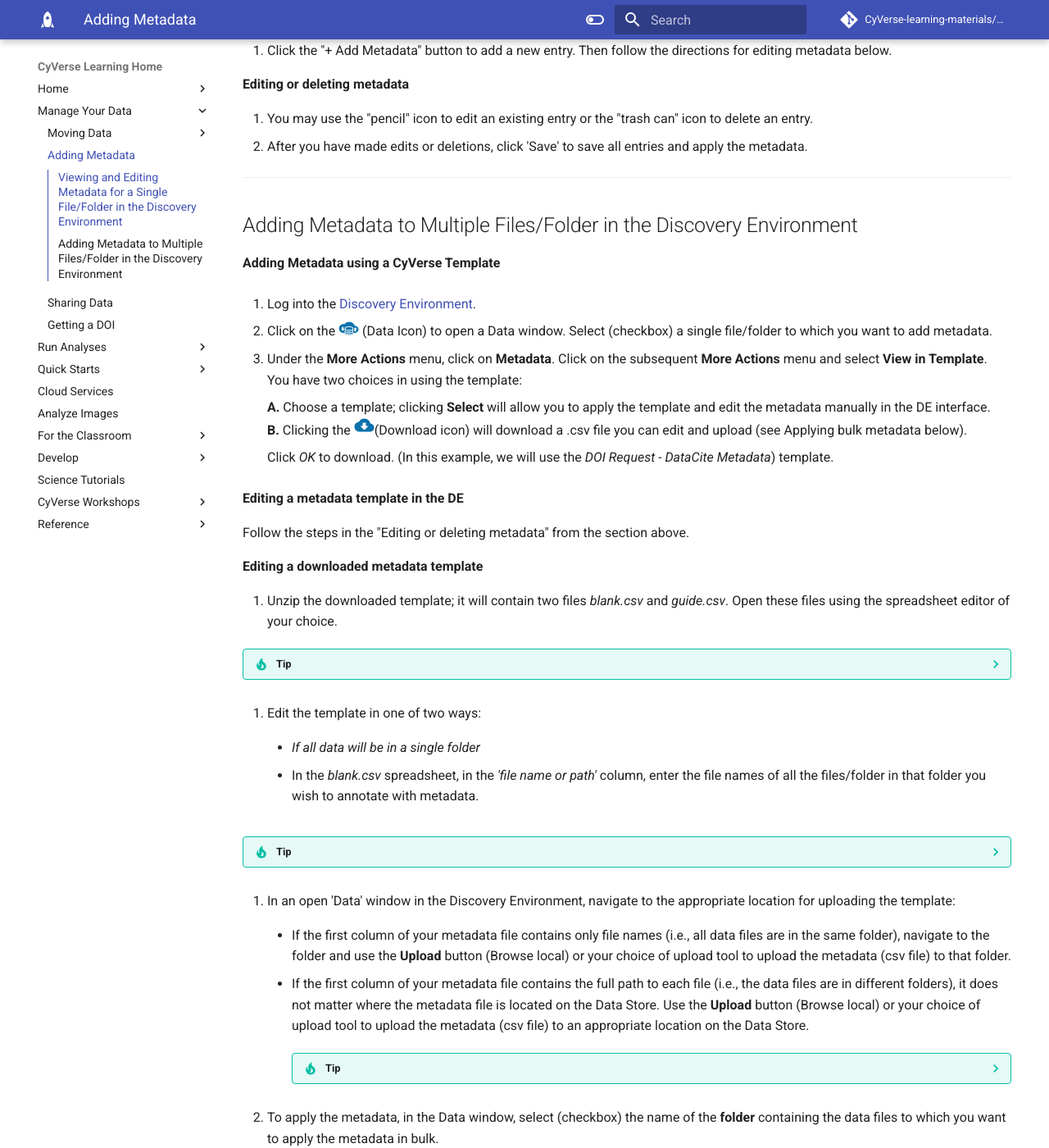
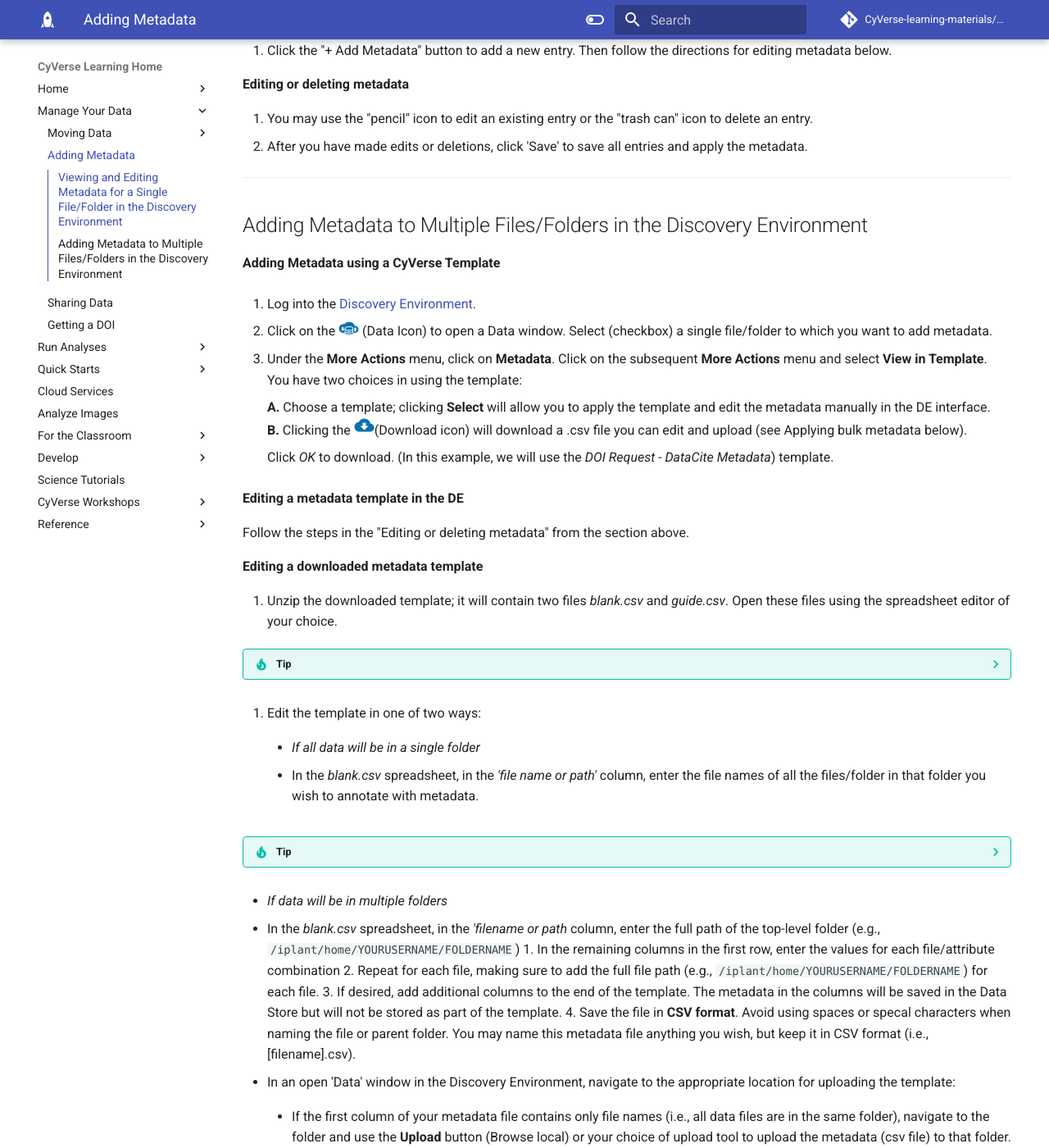
Before and after one commit to CyVerse-learning-materials/learning-materials-home, an MkDocs documentation site: the page built from docs/ds/metadata.md, in a window 1280 px wide and 1400 px high, scrolled down 1341 px. Shown: the whole window at 82% size. Built offline with MkDocs 1.6.1 and Material for MkDocs 9.7.7, drawn with Linux system fonts in a browser that asks for light colours; some web fonts are replaced; a script that is not in the unit is left out; comment, search, counter and statistics services are not loaded; some of the changed lines change nothing that is shown; some of the changed text lies outside the part shown.

Commit message:
Word edits + format bullets per Tony

```diff
--- a/docs/ds/metadata.md
+++ b/docs/ds/metadata.md
@@ -12,7 +12,7 @@
 -   You can add metadata to a single file/folder, or in bulk to large
     collections of data.
 -   You can use your own metadata schema or apply one of several metadata templates supported in the Discovery Environment.
--   Additional templates you may wish to use can be found at resources like [FairSharing.org](ttps://fairsharing.org/).
+-   Additional templates you may wish to use can be found at resources like [https://fairsharing.org/](ttps://fairsharing.org/).
 -   Metadata can be managed through the DE's graphical user interface or by using iCommands at the command line.
 -   This guide only covers metadata options in the Discovery Environment.
 
@@ -34,8 +34,8 @@
 
 ??? Tip
 
-    A single piece of metadata, or an AVU, is made up of attributes,
-    values, and units. An attribute is a changeable property or
+    A single piece of metadata, or an AVU, comprises an attribute,
+    value, and unit. An attribute is a changeable property or
     characteristic of the file or folder you have selected that can be
     set to a value. For example, "time point" might be an attribute
     of a file, while '7' could be its value, and "hour" a unit of the time point.
@@ -54,7 +54,7 @@
 
 ------------------------------------------------------------------------
 
-## Adding Metadata to Multiple Files/Folder in the Discovery Environment
+## Adding Metadata to Multiple Files/Folders in the Discovery Environment
 
 **Adding Metadata using a CyVerse Template**
 
@@ -94,7 +94,7 @@
 
     -   *If all data will be in a single folder*
 
-       1.  In the *blank.csv* spreadsheet, in the *'file name or path'* column, enter the file names of all the files/folder in that folder you wish to annotate with metadata.
+    -   In the *blank.csv* spreadsheet, in the *'file name or path'* column, enter the file names of all the files/folder in that folder you wish to annotate with metadata.
 
 ??? Tip
 
@@ -110,23 +110,24 @@
             when naming the file or parent folder. You may name this metadata file anything you wish,
             but keep it in CSV format (i.e., [filename].csv).
 
-    -  *If data will be in multiple folders*
+   -  *If data will be in multiple folders*
 
-      1.  In the *blank.csv* spreadsheet, in the *'filename or path* column, enter the full path of the top-level folder (e.g., `/iplant/home/YOURUSERNAME/FOLDERNAME`)
-        2.  In the remaining columns in the first row, enter the values
+   -    In the *blank.csv* spreadsheet, in the *'filename or path* column, enter the full path of the top-level folder (e.g., `/iplant/home/YOURUSERNAME/FOLDERNAME`)
+        1.  In the remaining columns in the first row, enter the values
             for each file/attribute combination
-        3.  Repeat for each file, making sure to add the full file path
+        2.  Repeat for each file, making sure to add the full file path
             (e.g., `/iplant/home/YOURUSERNAME/FOLDERNAME`) for
             each file.
-        4.  If desired, add additional columns to the end of the template.
+        3.  If desired, add additional columns to the end of the template.
             The metadata in the columns will be saved in the Data Store
             but will not be stored as part of the template.
-        5.  Save the file in **CSV format**. Avoid using spaces or specal characters
+        4.  Save the file in **CSV format**. Avoid using spaces or specal characters
             when naming the file or parent folder. You may name this metadata file anything you wish,
             but keep it in CSV format (i.e., [filename].csv).
 
-3.  In an open 'Data' window in the Discovery Environment, navigate to the
+  3.  In an open 'Data' window in the Discovery Environment, navigate to the
     appropriate location for uploading the template:
+
     -   If the first column of your metadata file contains only file
         names (i.e., all data files are in the same folder), navigate
         to the folder and use the **Upload** button (Browse local) or
@@ -146,7 +147,7 @@
             (e.g., `/iplant/home/your_file_location`) so that all of your metadata spreadsheets
             will be in one location on the Data Store.
 
-4.  To apply the metadata, in the Data window, select (checkbox) the
+4.  To apply the metadata, select (checkbox) in the Data window the
     name of the **folder** containing the data files to which you want
     to apply the metadata in bulk.
 5.  Click the **More Actions** menu, select 'Apply Bulk Metadata';
```
